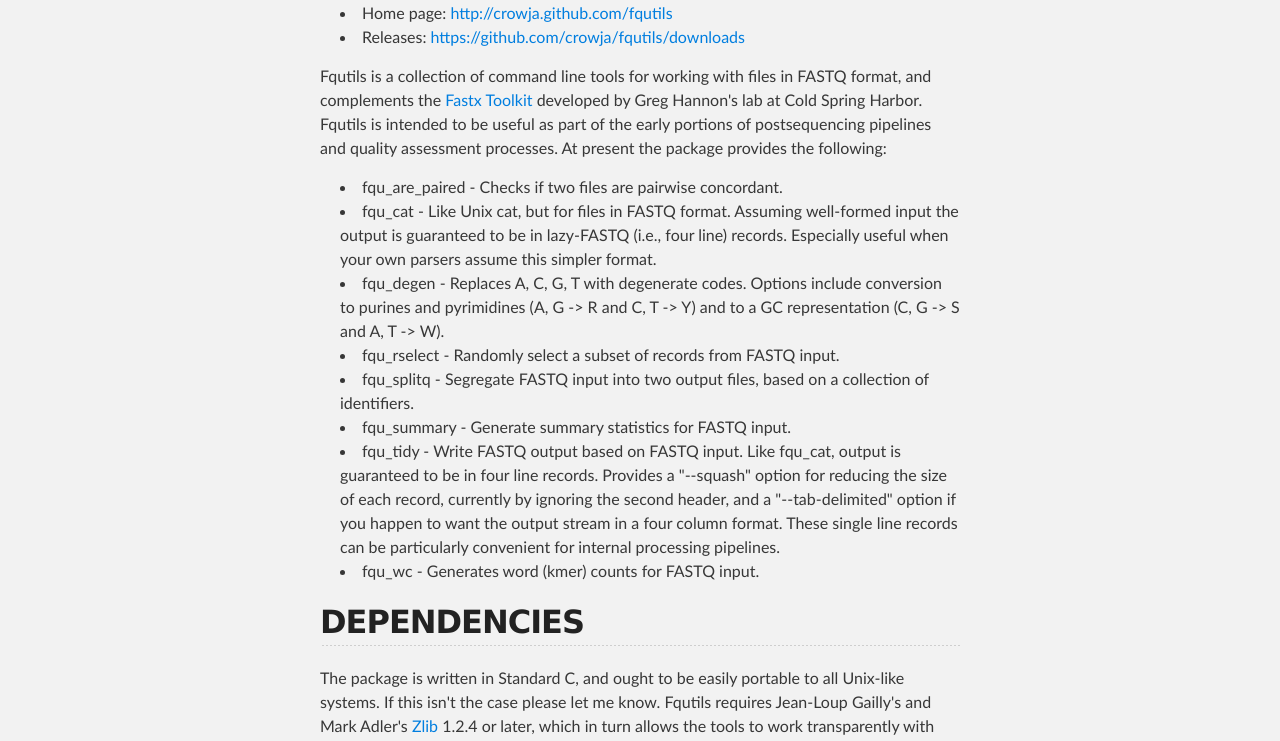
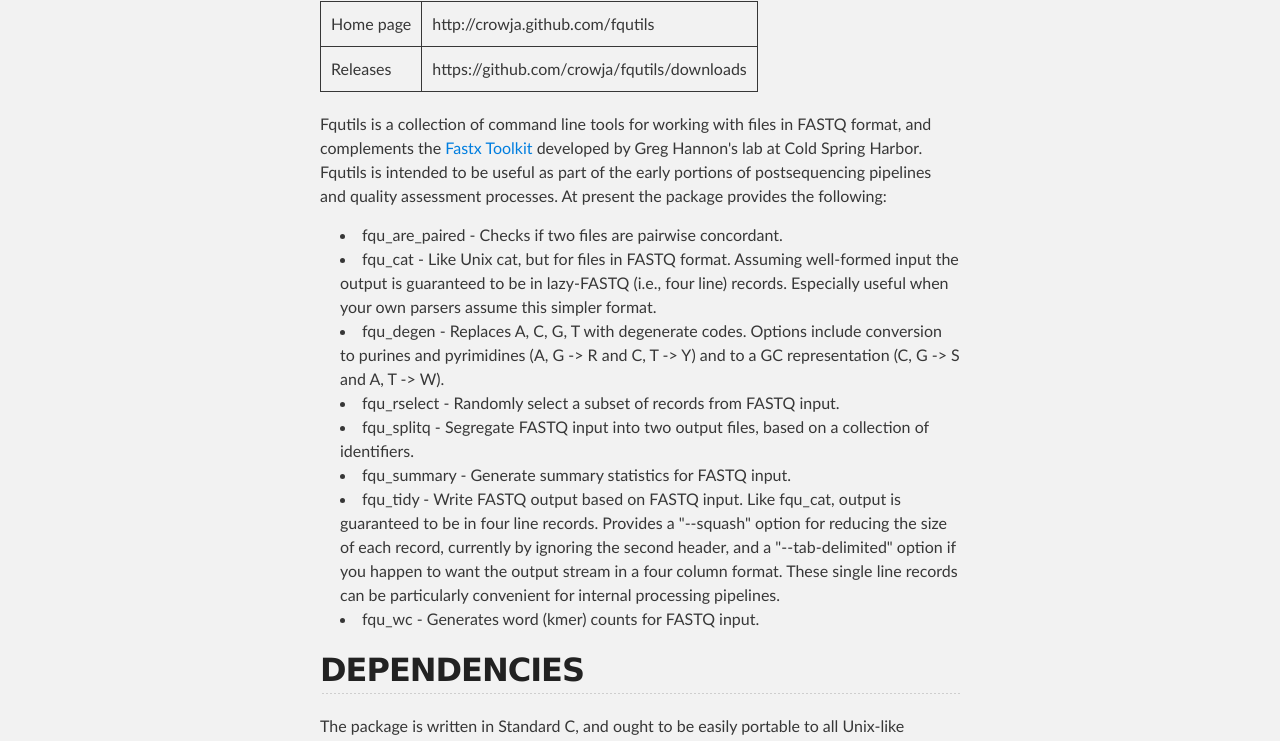
Before and after one commit to crowja/fqutils, a plain HTML site: page index.html in a window 1280 px wide. Shown: the part 359-1100 px from the top of the page. Drawn offline with Linux system fonts and the light colour scheme.

Commit message:
Create gh-pages branch via GitHub

```diff
--- a/index.html
+++ b/index.html
@@ -33,12 +33,16 @@
       <section id="main_content" class="inner">
         <h1>FQUTILS</h1>
 
-<ul>
-<li>Home page: <a href="http://crowja.github.com/fqutils">http://crowja.github.com/fqutils</a>
-</li>
-<li>Releases: <a href="https://github.com/crowja/fqutils/downloads">https://github.com/crowja/fqutils/downloads</a>
-</li>
-</ul><p>Fqutils is a collection of command line tools for working with files in FASTQ format, and
+<table>
+<tr>
+<td>Home page</td>
+<td>http://crowja.github.com/fqutils</td>
+</tr>
+<tr>
+<td>Releases</td>
+<td>https://github.com/crowja/fqutils/downloads</td>
+</tr>
+</table><p>Fqutils is a collection of command line tools for working with files in FASTQ format, and
 complements the <a href="http://hannonlab.cshl.edu/fastx_toolkit">Fastx Toolkit</a> developed by
 Greg Hannon's lab at Cold Spring Harbor. Fqutils is intended to be useful as part of
 the early portions of postsequencing pipelines and quality assessment processes. At present
```
Also changed, not shown: params.json (+1 -1 lines).
